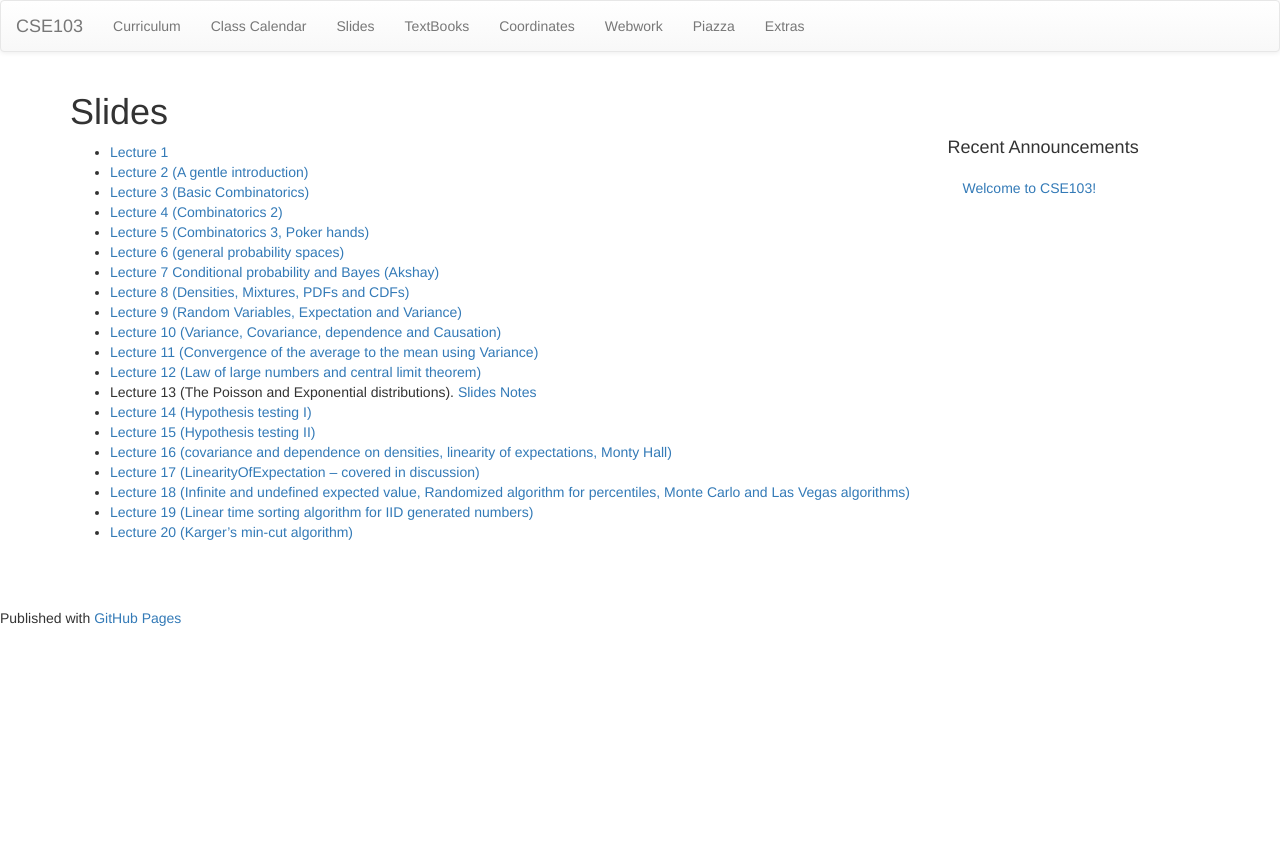
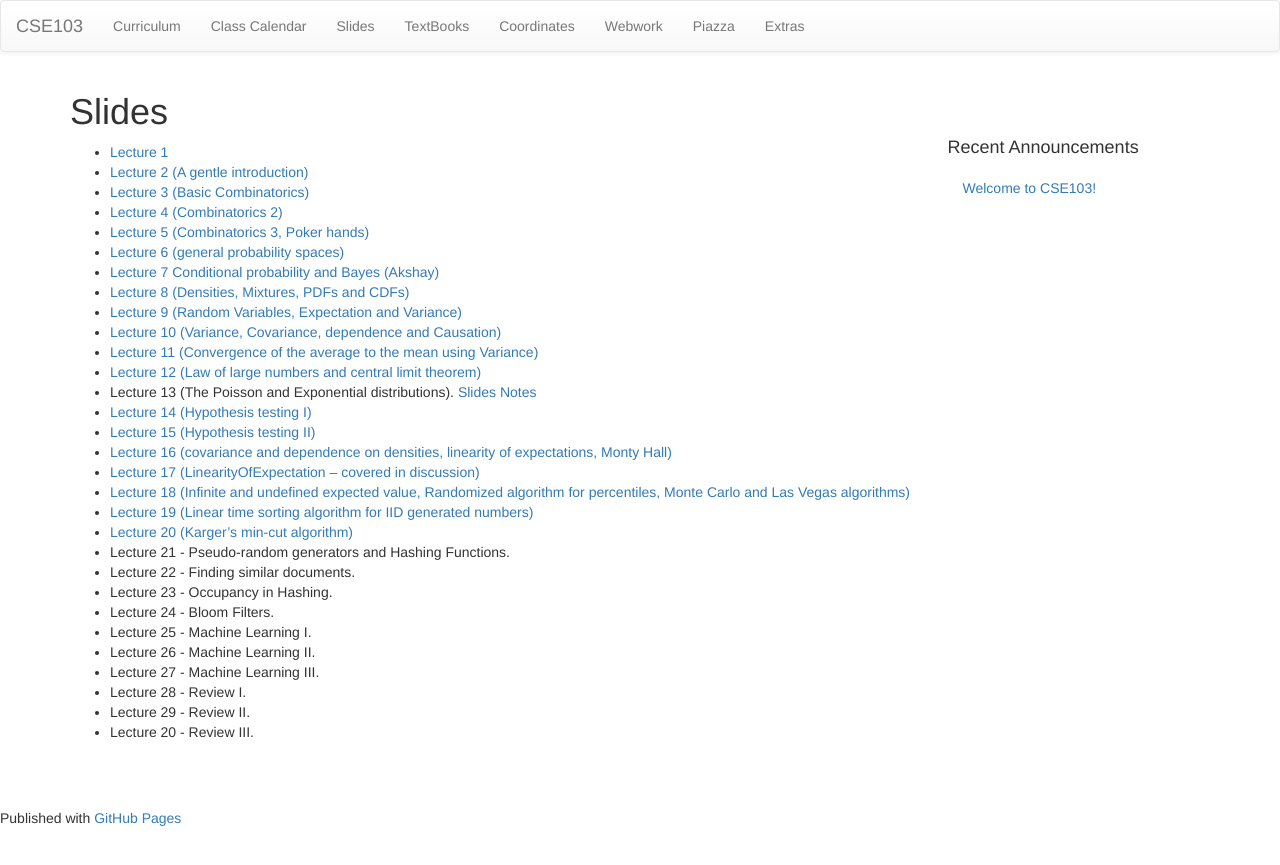
Before and after one commit to cse103/cse103.github.io, a Jekyll site: the page built from pages/18.Slides.md, in a window 1280 px wide. Shown: the top 865 px of the page. Built offline with Jekyll 4.4.1, drawn with Linux system fonts in a browser that asks for light colours; nearby versions of some CDN libraries; Markdown is read by kramdown in place of the engine named in the settings.

Commit message:
Added remaining classes

```diff
--- a/pages/18.Slides.md
+++ b/pages/18.Slides.md
@@ -24,3 +24,13 @@ permalink: /slides/
 * [Lecture 18 (Infinite and undefined expected value, Randomized algorithm for percentiles, Monte Carlo and Las Vegas algorithms)](/Slides/RandomizedMedian.pdf)
 * [Lecture 19 (Linear time sorting algorithm for IID generated numbers)](/Slides/LinearTimeSorting.pdf)
 * [Lecture 20 (Karger's min-cut algorithm)](/Slides/KargersAlgorithm.pdf)
+* Lecture 21 - Pseudo-random generators and Hashing Functions.
+* Lecture 22 - Finding similar documents.
+* Lecture 23 - Occupancy in Hashing.
+* Lecture 24 - Bloom Filters.
+* Lecture 25 - Machine Learning I.
+* Lecture 26 - Machine Learning II.
+* Lecture 27 - Machine Learning III.
+* Lecture 28 - Review I.
+* Lecture 29 - Review II.
+* Lecture 20 - Review III.
```
